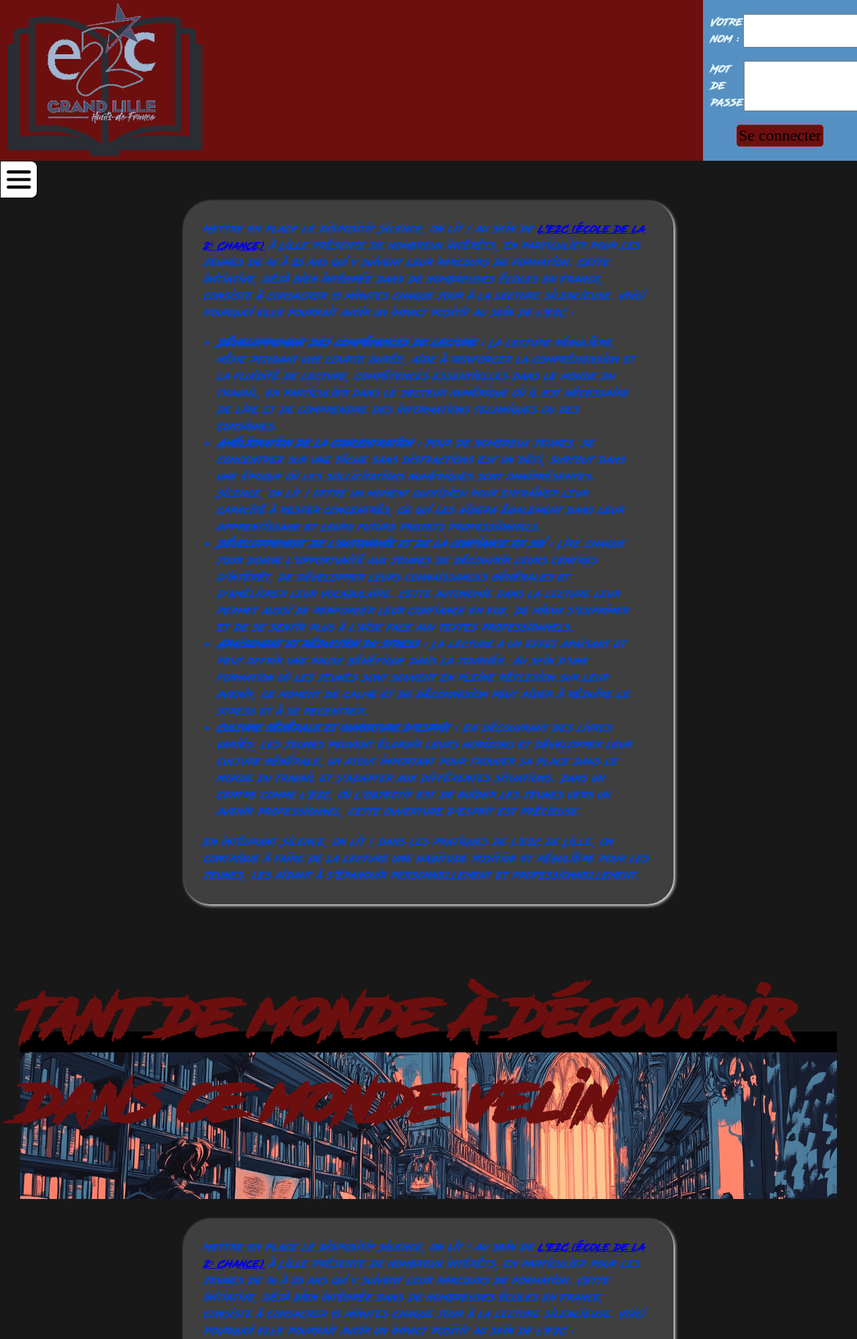
After one commit to Lanssar/LivreE2C, a PHP site: page /view/homeView.php in a window 1280 px wide. The commit adds this page. Shown: the top 1999 px of the page at 67% size. Run offline with PHP 8.4, Linux system fonts and the light colour scheme; data that the repository does not hold is empty.

Commit message:
Formaulaire de connection

```diff
--- /dev/null
+++ b/controller/loginController.php
@@ -0,0 +1,6 @@
+<?php
+
+var_dump($_POST);
+
+
+?>
--- a/module/_header.php
+++ b/module/_header.php
@@ -4,4 +4,32 @@
     <h1><?=$title ?></h1>
     <h2><?=$subtitle ?></h2>
     </div>
+    <div id="logform">
+        <?php
+            if(isset($_POST["username"])){
+                $username=$_POST["username"];
+            ?>
+                <p><?= "Bonjour $username" ?></p>
+            <?php
+            }else{
+            ?>
+            <form method="post" action="../controller/loginController.php" id="login-form">
+                <div class="form-line">
+                    <label for="username">Votre nom : </label>
+                    <input type="email" id="email" name="email" required>
+                </div>
+                <div class="form-line">
+                    <label for="password">Mot de passe</label>
+                    <input type="password" name="password" id="password" required>
+                </div>
+                <div class="form-line">
+                    <input type="submit" value="Se connecter" class="login-bouton">
+                </div>
+
+
+
+
+            </form><?php
+            } ?>
+    </div>
 </header>
--- a/style/style.css
+++ b/style/style.css
@@ -54,10 +54,18 @@
     flex-direction: column;
     justify-content: space-evenly;
     align-items: center;
-    width: 80%;
+    width: 60%;
     padding: 15px;
     margin-right: 10%;
 
+}
+
+#logform {
+    width: 20%;
+    background-color: rgb(86, 144, 194);
+    display: flex;
+    justify-content: center;
+    align-items: center;
 }
 
 main {
@@ -174,3 +182,42 @@
 
 
 }
+
+
+/* Formulaire de connection */
+
+#login-form {
+    display: flex;
+    flex-direction: column;
+    justify-content: start;
+    align-items: center;
+    width: 100%;
+}
+
+.form-line {
+    width: 90%;
+    display: flex;
+    flex-direction: row;
+    justify-content: space-between;
+    align-items: stretch;
+    margin: 10px 0;
+}
+
+.form-line>* {
+    display: block;
+}
+
+.login-bouton {
+    padding: 2px;
+    background-color: rgb(109, 15, 15);ua;
+    border: #ad1b1b solid 1px;
+    border-radius: 5px;
+    font-family: "custom";
+    font-size: 1.5rem;
+    margin: auto;
+}
+
+.login-bouton:hover {
+    background-color: blue;
+    color: blueviolet;
+}
--- /dev/null
+++ b/view/homeView.php
@@ -0,0 +1,51 @@
+
+<!DOCTYPE html>
+<html lang="en">
+<head>
+    <meta charset="UTF-8">
+    <meta name="viewport" content="width=device-width, initial-scale=1.0">
+    <title>Silence On Lit</title>
+    <link rel="stylesheet" href="../style/style.css">
+    <script type="module" src="../js/nav.js"></script>
+</head>
+<body>
+
+    <?php
+    require_once("../module/_header.php");
+    require_once("../module/_nav.php");
+    ?>
+
+
+<main>
+    <article>
+        <p>Mettre en place le dispositif Silence, on lit ! au sein de <a href="http://e2c-grandlille.fr/" target="_blank">l’E2C (École de la 2ᵉ Chance)</a> à Lille présente de nombreux intérêts, en particulier pour les jeunes de 16 à 25 ans qui y suivent leur parcours de formation. Cette initiative, déjà bien intégrée dans de nombreuses écoles en France, consiste à consacrer 15 minutes chaque jour à la lecture silencieuse. Voici pourquoi elle pourrait avoir un impact positif au sein de l’E2C :</p>
+        <ul>
+        <li><em><strong>Développement des compétences de lecture :</strong></em> La lecture régulière, même pendant une courte durée, aide à renforcer la compréhension et la fluidité de lecture, compétences essentielles dans le monde du travail, en particulier dans le secteur numérique où il est nécessaire de lire et de comprendre des informations techniques ou des consignes.</li>
+        <li><em><strong>Amélioration de la concentration :</strong></em> Pour de nombreux jeunes, se concentrer sur une tâche sans distractions est un défi, surtout dans une époque où les sollicitations numériques sont omniprésentes. Silence, on lit ! offre un moment quotidien pour entraîner leur capacité à rester concentrés, ce qui les aidera également dans leur apprentissage et leurs futurs projets professionnels.</li>
+        <li><em><strong>Développement de l’autonomie et de la confiance en soi :</strong></em> Lire chaque jour donne l’opportunité aux jeunes de découvrir leurs centres d’intérêt, de développer leurs connaissances générales et d’améliorer leur vocabulaire. Cette autonomie dans la lecture leur permet aussi de renforcer leur confiance en eux, de mieux s’exprimer et de se sentir plus à l’aise face aux textes professionnels.</li>
+        <li><em><strong>Apaisement et réduction du stress :</strong></em> La lecture a un effet apaisant et peut offrir une pause bénéfique dans la journée. Au sein d’une formation où les jeunes sont souvent en pleine réflexion sur leur avenir, ce moment de calme et de déconnexion peut aider à réduire le stress et à se recentrer.</li>
+        <li></em><strong>Culture générale et ouverture d’esprit :</strong></em> En découvrant des livres variés, les jeunes peuvent élargir leurs horizons et développer leur culture générale, un atout important pour trouver sa place dans le monde du travail et s’adapter aux différentes situations. Dans un centre comme l’E2C, où l’objectif est de guider les jeunes vers un avenir professionnel, cette ouverture d’esprit est précieuse.</li>
+        </ul>
+        <p>En intégrant Silence, on lit ! dans les pratiques de l’E2C de Lille, on contribue à faire de la lecture une habitude positive et régulière pour les jeunes, les aidant à s’épanouir personnellement et professionnellement.</p>
+    </article>
+    <div id="image">
+        <h2>Tant de monde à découvrir dans ce monde velin</h2>
+    </div>
+    <article>
+        <p>Mettre en place le dispositif Silence, on lit ! au sein de <a href="http://e2c-grandlille.fr/" target="_blank">l’E2C (École de la 2ᵉ Chance)</a> à Lille présente de nombreux intérêts, en particulier pour les jeunes de 16 à 25 ans qui y suivent leur parcours de formation. Cette initiative, déjà bien intégrée dans de nombreuses écoles en France, consiste à consacrer 15 minutes chaque jour à la lecture silencieuse. Voici pourquoi elle pourrait avoir un impact positif au sein de l’E2C :</p>
+        <ul>
+        <li><em><strong>Développement des compétences de lecture :</strong></em> La lecture régulière, même pendant une courte durée, aide à renforcer la compréhension et la fluidité de lecture, compétences essentielles dans le monde du travail, en particulier dans le secteur numérique où il est nécessaire de lire et de comprendre des informations techniques ou des consignes.</li>
+        <li><em><strong>Amélioration de la concentration :</strong></em> Pour de nombreux jeunes, se concentrer sur une tâche sans distractions est un défi, surtout dans une époque où les sollicitations numériques sont omniprésentes. Silence, on lit ! offre un moment quotidien pour entraîner leur capacité à rester concentrés, ce qui les aidera également dans leur apprentissage et leurs futurs projets professionnels.</li>
+        <li><em><strong>Développement de l’autonomie et de la confiance en soi :</strong></em> Lire chaque jour donne l’opportunité aux jeunes de découvrir leurs centres d’intérêt, de développer leurs connaissances générales et d’améliorer leur vocabulaire. Cette autonomie dans la lecture leur permet aussi de renforcer leur confiance en eux, de mieux s’exprimer et de se sentir plus à l’aise face aux textes professionnels.</li>
+        <li><em><strong>Apaisement et réduction du stress :</strong></em> La lecture a un effet apaisant et peut offrir une pause bénéfique dans la journée. Au sein d’une formation où les jeunes sont souvent en pleine réflexion sur leur avenir, ce moment de calme et de déconnexion peut aider à réduire le stress et à se recentrer.</li>
+        <li></em><strong>Culture générale et ouverture d’esprit :</strong></em> En découvrant des livres variés, les jeunes peuvent élargir leurs horizons et développer leur culture générale, un atout important pour trouver sa place dans le monde du travail et s’adapter aux différentes situations. Dans un centre comme l’E2C, où l’objectif est de guider les jeunes vers un avenir professionnel, cette ouverture d’esprit est précieuse.</li>
+        </ul>
+        <p>En intégrant Silence, on lit ! dans les pratiques de l’E2C de Lille, on contribue à faire de la lecture une habitude positive et régulière pour les jeunes, les aidant à s’épanouir personnellement et professionnellement.</p>
+    </article>
+</main>
+
+
+    <div id="trigger"></div>
+
+</body>
+</html>
```
Also changed, not shown: controller/accountController.php (added, +37 -0 lines), controller/gameController.php (+5 -48 lines), controller/homeController.php (+5 -53 lines), controller/libraryController.php (+7 -35 lines), controller/usController.php (+3 -26 lines), view/accountView.php (added, +19 -0 lines), view/gameView.php (added, +43 -0 lines), view/libraryView.php (added, +27 -0 lines), view/usView.php (added, +23 -0 lines).
